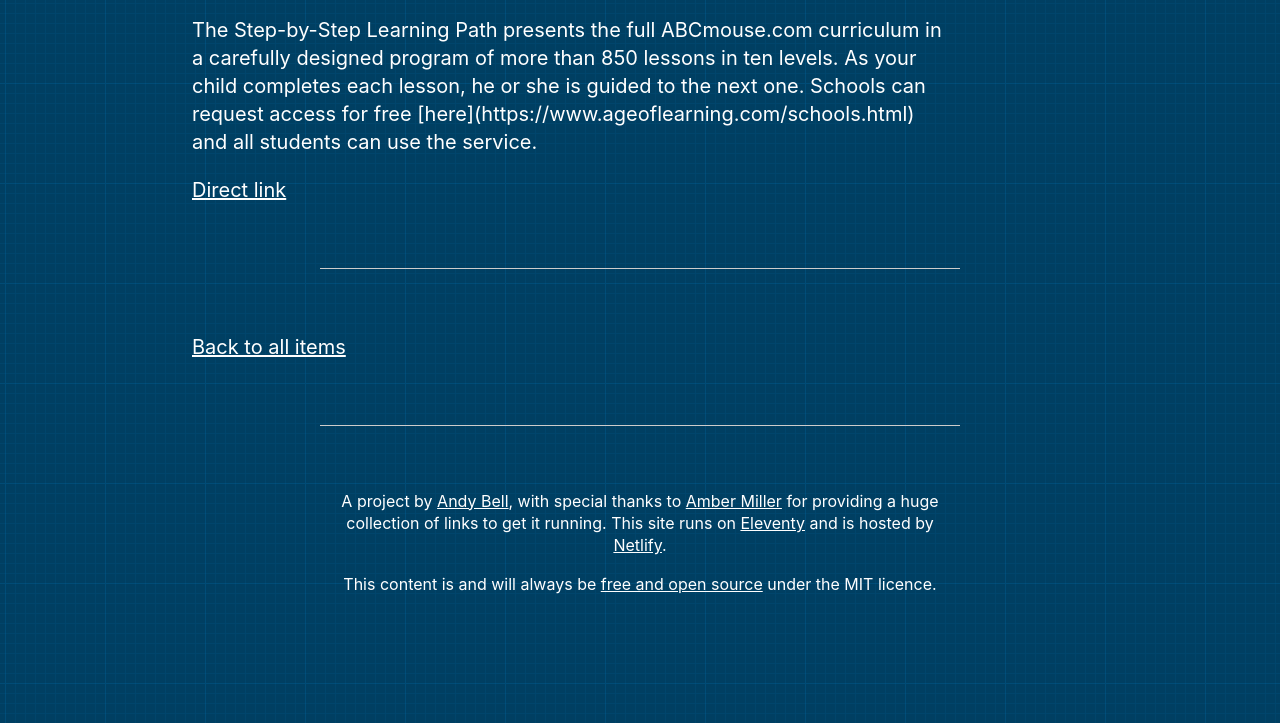
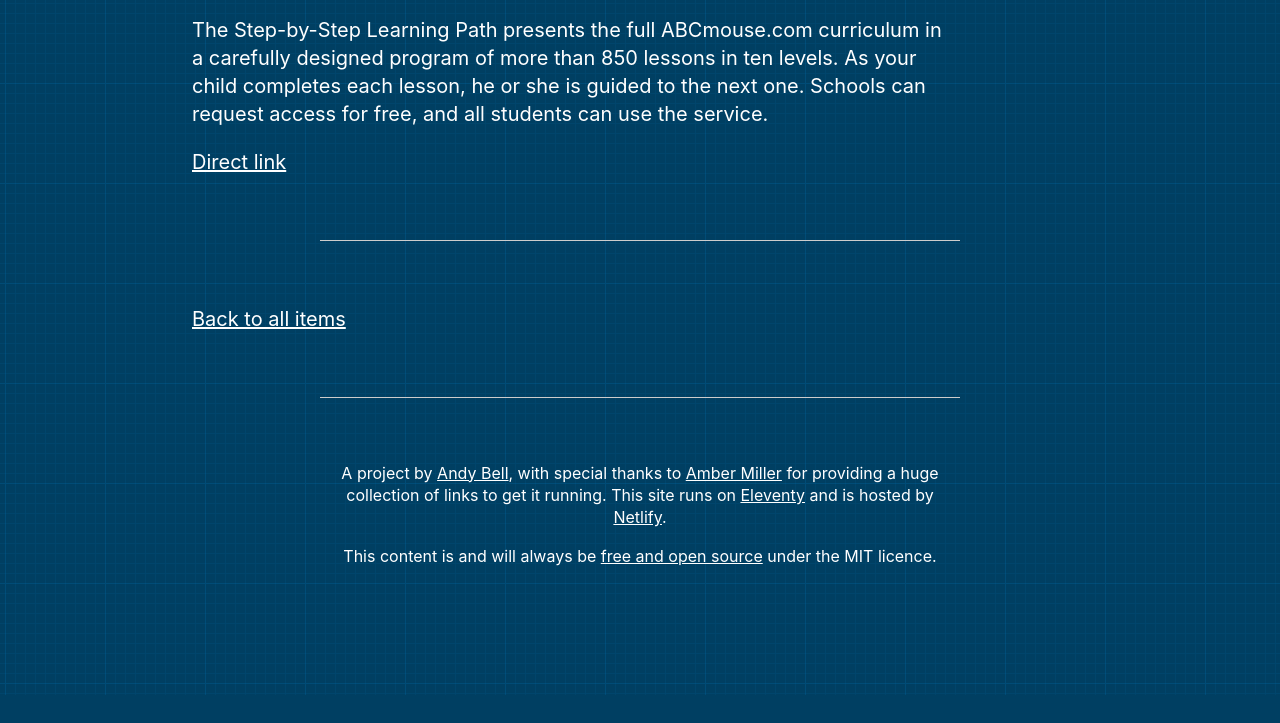
Before and after one commit to Andy-set-studio/educationlinks.fyi, an Eleventy site: page src/item/abcmouse.md in a window 1280 px wide. Shown: the part 122-845 px from the top of the page. After the commit the page ends 817 px from the top, so only its background shows below. Built offline with nearby package versions, Linux system fonts and the light colour scheme; Eleventy itself is replaced by a stand-in of ours; files that its build step writes are made by us from their sources.

Commit message:
removes markdown
removing markdown link

```diff
--- a/src/item/abcmouse.md
+++ b/src/item/abcmouse.md
@@ -1,6 +1,6 @@
 ---
 title: 'ABCMouse'
 link: 'https://www.abcmouse.com/'
-summary: 'The Step-by-Step Learning Path presents the full ABCmouse.com curriculum in a carefully designed program of more than 850 lessons in ten levels. As your child completes each lesson, he or she is guided to the next one. Schools can request access for free [here](https://www.ageoflearning.com/schools.html) and all students can use the service.'
+summary: 'The Step-by-Step Learning Path presents the full ABCmouse.com curriculum in a carefully designed program of more than 850 lessons in ten levels. As your child completes each lesson, he or she is guided to the next one. Schools can request access for free, and all students can use the service.'
 tags: ['education', 'age-4-8']
 ---
```
